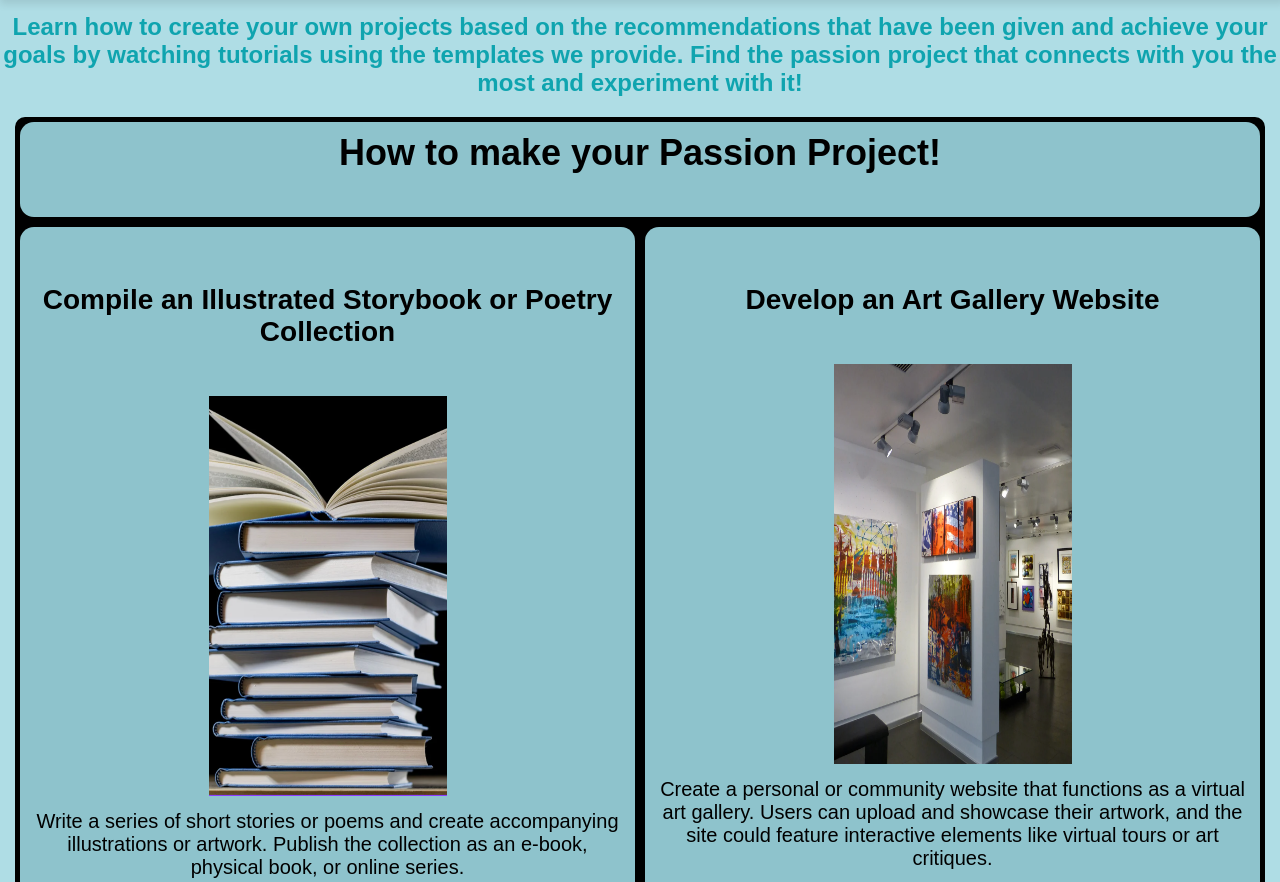
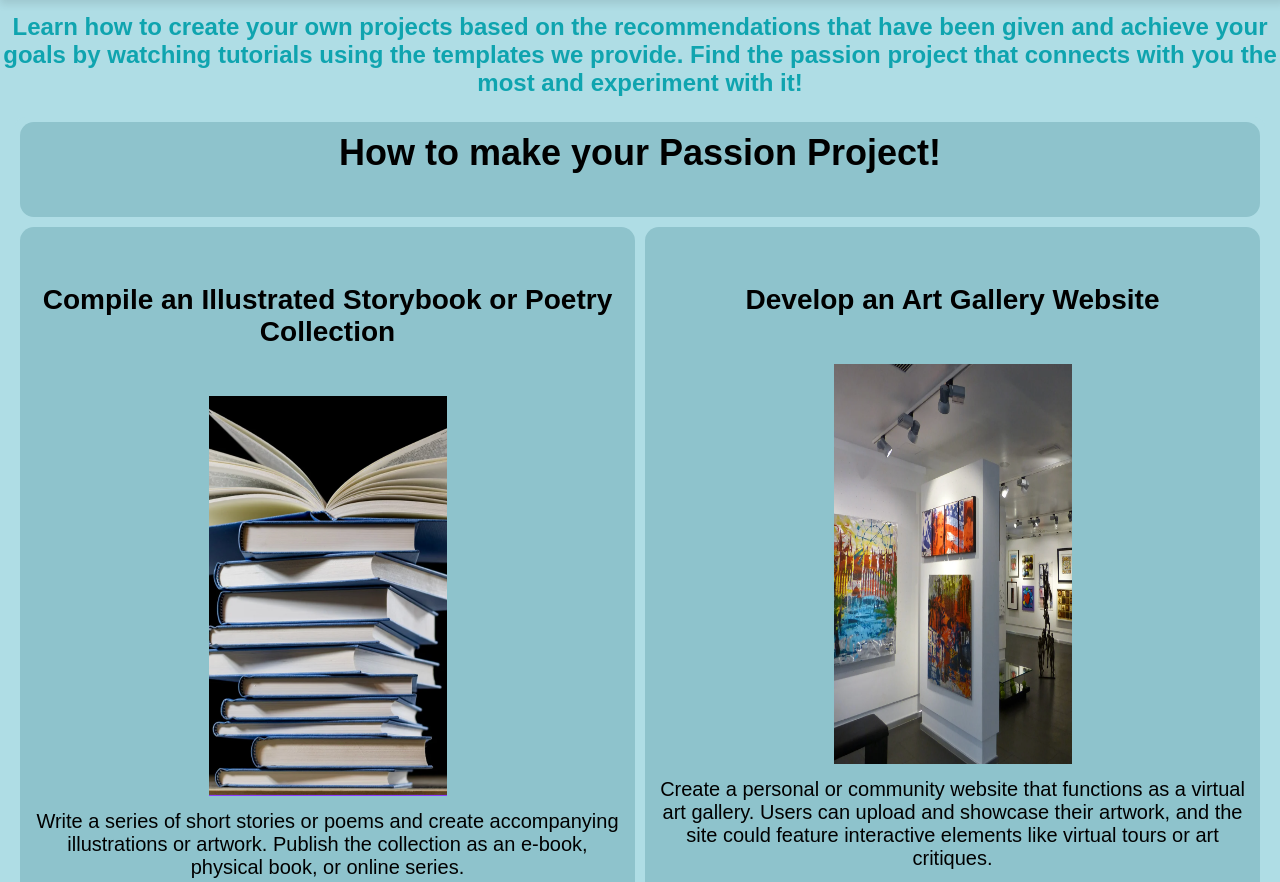
Before and after one commit to AryanPradhan12/PassionProjectWebsite, a Flask app: page /subpage in a window 1280 px wide. Shown: the part 197-1079 px from the top of the page. Run offline with Flask 3, Linux system fonts and the light colour scheme.

Commit message:
final subpage astehtic change

```diff
--- a/Structure/templates/subpage.html
+++ b/Structure/templates/subpage.html
@@ -229,7 +229,7 @@
             'main6 main6 main6 right6 right6 right6'
             'main7 main7 main7 right7 right7 right7';
           gap: 10px;
-          background-color: #000000;
+          background-color: #AFDDE5;
           padding: 5px;
           margin: 15px;
           border-radius: 10px;
```
